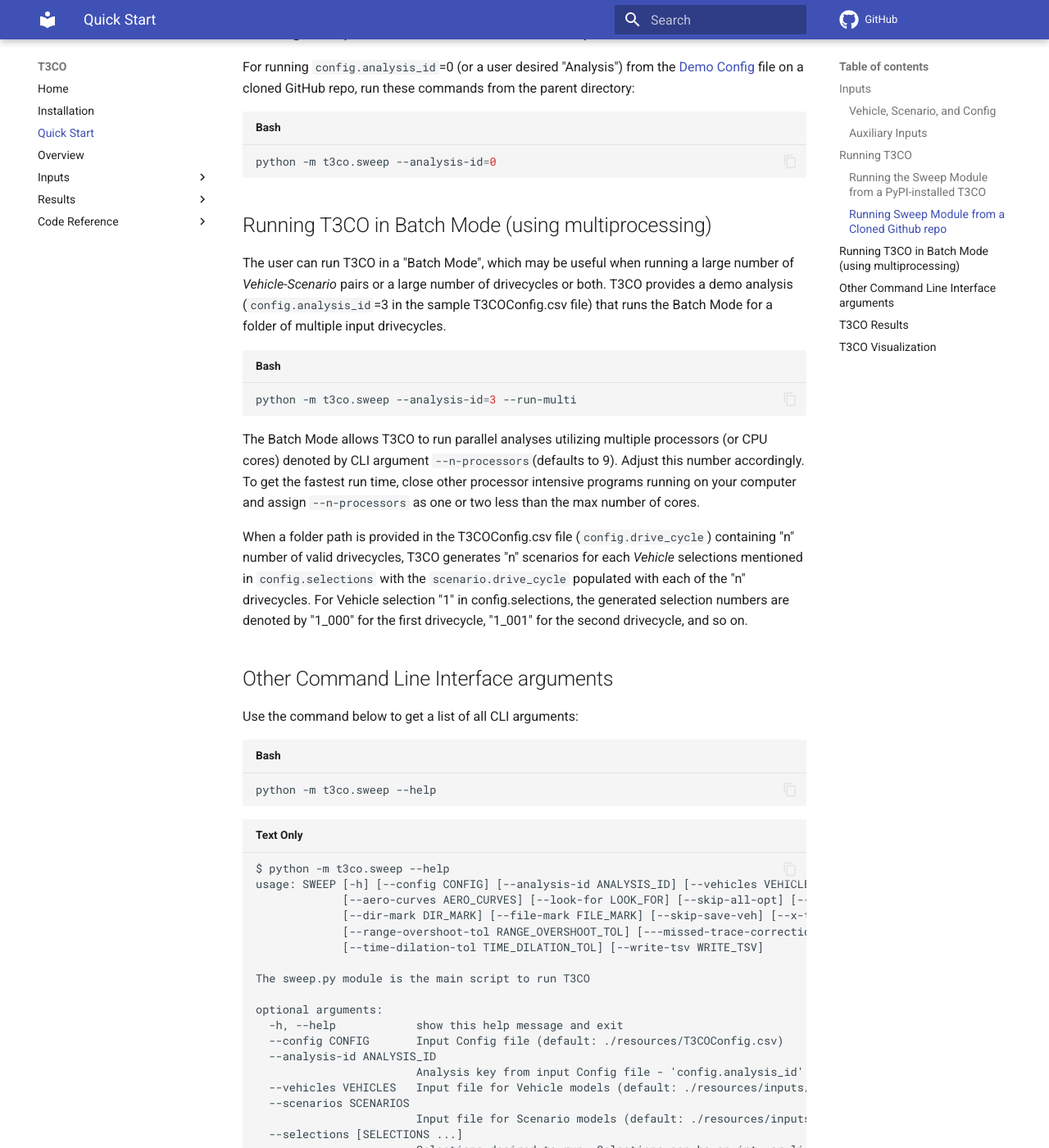
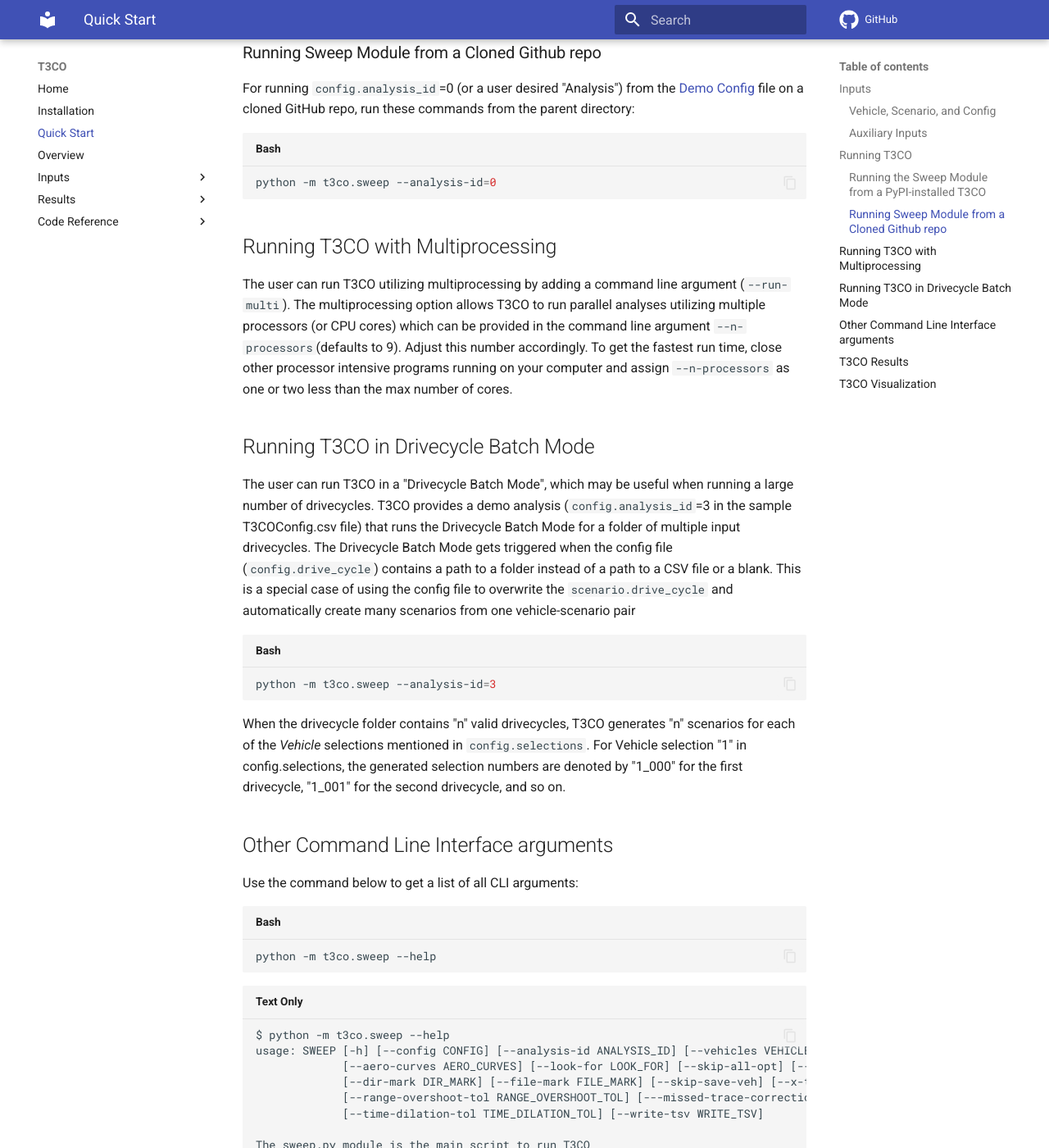
Before and after one commit to NREL/T3CO, an MkDocs documentation site: the page built from docs/quick_start.md, in a window 1280 px wide and 1400 px high, scrolled down 1968 px. Shown: the whole window at 82% size. Built offline with MkDocs 1.6.1 and Material for MkDocs 9.7.7, drawn with Linux system fonts in a browser that asks for light colours; comment, search, counter and statistics services are not loaded; some of the changed text lies outside the part shown.

Commit message:
Update batchmode and config paragraph in quickstart

````diff
--- a/docs/quick_start.md
+++ b/docs/quick_start.md
@@ -1,6 +1,6 @@
 # Quick Start Guide to T3CO
 
-A total-cost analysis is only as good as its inputs. Generating T3CO results requires equal parts of investment in inputs gathering as it is in running the tool. To make things easier, we provide 500+ demo scenario templates for the user to get started running T3CO. Users are encouraged to examine and edit these inputs as necessary to align with their own assumptions and not take them as defaults.
+A total-cost analysis is only as good as its inputs. Generating T3CO results requires equal parts of investment in inputs gathering as it is in running the tool. To make things easier, we provide 500+ demo scenario templates for the user to get started running T3CO. Users are encouraged to examine and edit these inputs as necessary to align with their own assumptions and not take them as defaults. To get a local copy of the demo input files that can be easily edited, run the[`install_t3co_demo_inputs`](./installation.md#copy-demo-inputs) command.
 
 ## Inputs
 
@@ -12,7 +12,7 @@
 
 - [***Vehicle***](vehicle_inputs_descriptions.md) contains sets of FASTSim vehicle input parameters that define the powertrain and vehicle dynamics of the selected *Vehicle-Scenario* pair. Each entry in the ***Vehicle*** file is called a "Vehicle Model" and is referenced using `vehicle.selection` as a key. [[Demo Vehicles](https://github.com/NREL/T3CO/blob/4aed80f4a2caf65abfc7be176fcf34107621e1fe/t3co/resources/inputs/demo/Demo_FY22_vehicle_model_assumptions.csv)]
 - [***Scenario***](scenario_inputs_descriptions.md) contains cost, infrastructure, and optimization related input parameters that define a certain scenario. Each entry in the Scenario file is called a "Scenario Model" and is referenced using `scenario.selection` as a key. [[Demo Scenarios](https://github.com/NREL/T3CO/blob/4aed80f4a2caf65abfc7be176fcf34107621e1fe/t3co/resources/inputs/demo/Demo_FY22_scenario_assumptions.csv)]
-- [***Config***](config_inputs_descriptions.md) contains easy ways to manage T3CO model settings and to save the inputs needed to run a set of selections of *Vehicle-Scenario* pairs. It also contains paths to various input files and some Scenario parameter overrides to be used globally on all selections. Users can also specify a path to the output directory in which T3CO results need to be saved. Each entry in the ***Config*** file refers to an "Analysis" and is accessed using `config.analysis_id` [[Demo Analyses](https://github.com/NREL/T3CO/blob/4aed80f4a2caf65abfc7be176fcf34107621e1fe/t3co/resources/T3COConfig.csv)]
+- [***Config***](config_inputs_descriptions.md) is used to manage T3CO model settings that would otherwise have to be provided through the command line. It contains the inputs needed to run a set of selections of *Vehicle-Scenario* pairs. It also contains paths to various input files and some Scenario parameter overrides to be used globally on all selections. Users can also specify a path to the output directory in which T3CO results need to be saved. Each entry in the ***Config*** file defines an "Analysis" and is referred to using `config.analysis_id` as a key.[[Demo Analyses](https://github.com/NREL/T3CO/blob/4aed80f4a2caf65abfc7be176fcf34107621e1fe/t3co/resources/T3COConfig.csv)]
 
 Note that `scenario.selection` and `vehicle.selection` are expected by the tool to be the same for a chosen *Vehicle-Scenario* pair, i.e., a row on the ***Scenario*** file has a corresponding row on the ***Vehicle*** file with the same `selection` key. The `config.selections` attribute accepts a list of "selection" (that refers to both `scenario.selection` and `vehicle.selection`) and is used to fetch the desired set of inputs to run.
 
@@ -38,16 +38,21 @@
 python -m t3co.sweep --analysis-id=0
 ```
 
-## Running T3CO in Batch Mode (using multiprocessing)
-The user can run T3CO in a "Batch Mode", which may be useful when running a large number of *Vehicle-Scenario* pairs or a large number of drivecycles or both. T3CO provides a demo analysis (`config.analysis_id`=3 in the sample T3COConfig.csv file) that runs the Batch Mode for a folder of multiple input drivecycles.
+## Running T3CO with Multiprocessing
+
+The user can run T3CO utilizing multiprocessing by adding a command line argument (`--run-multi`).
+The multiprocessing option allows T3CO to run parallel analyses utilizing multiple processors (or CPU cores) which can be provided in the command line argument `--n-processors`(defaults to 9). Adjust this number accordingly. To get the fastest run time, close other processor intensive programs running on your computer and assign `--n-processors` as one or two less than the max number of cores.
+
+
+## Running T3CO in Drivecycle Batch Mode
+
+The user can run T3CO in a "Drivecycle Batch Mode", which may be useful when running a large number of drivecycles. T3CO provides a demo analysis (`config.analysis_id`=3 in the sample T3COConfig.csv file) that runs the Drivecycle Batch Mode for a folder of multiple input drivecycles. The Drivecycle Batch Mode gets triggered when the config file (`config.drive_cycle`) contains a path to a folder instead of a path to a CSV file or a blank. This is a special case of using the config file to overwrite the `scenario.drive_cycle` and automatically create many scenarios from one vehicle-scenario pair
 
 ```bash
-python -m t3co.sweep --analysis-id=3 --run-multi
+python -m t3co.sweep --analysis-id=3
 ```
 
-The Batch Mode allows T3CO to run parallel analyses utilizing multiple processors (or CPU cores) denoted by CLI argument `--n-processors`(defaults to 9). Adjust this number accordingly. To get the fastest run time, close other processor intensive programs running on your computer and assign `--n-processors` as one or two less than the max number of cores.
-
-When a folder path is provided in the T3COConfig.csv file (`config.drive_cycle`) containing "n" number of valid drivecycles, T3CO generates "n" scenarios for each *Vehicle* selections mentioned in `config.selections` with the `scenario.drive_cycle` populated with each of the "n" drivecycles. For Vehicle selection "1" in config.selections, the generated selection numbers are denoted by "1_000" for the first drivecycle, "1_001" for the second drivecycle, and so on.
+When the drivecycle folder contains "n" valid drivecycles, T3CO generates "n" scenarios for each of the *Vehicle* selections mentioned in `config.selections`. For Vehicle selection "1" in config.selections, the generated selection numbers are denoted by "1_000" for the first drivecycle, "1_001" for the second drivecycle, and so on.
 
 ## Other Command Line Interface arguments
 Use the command below to get a list of all CLI arguments:
````
